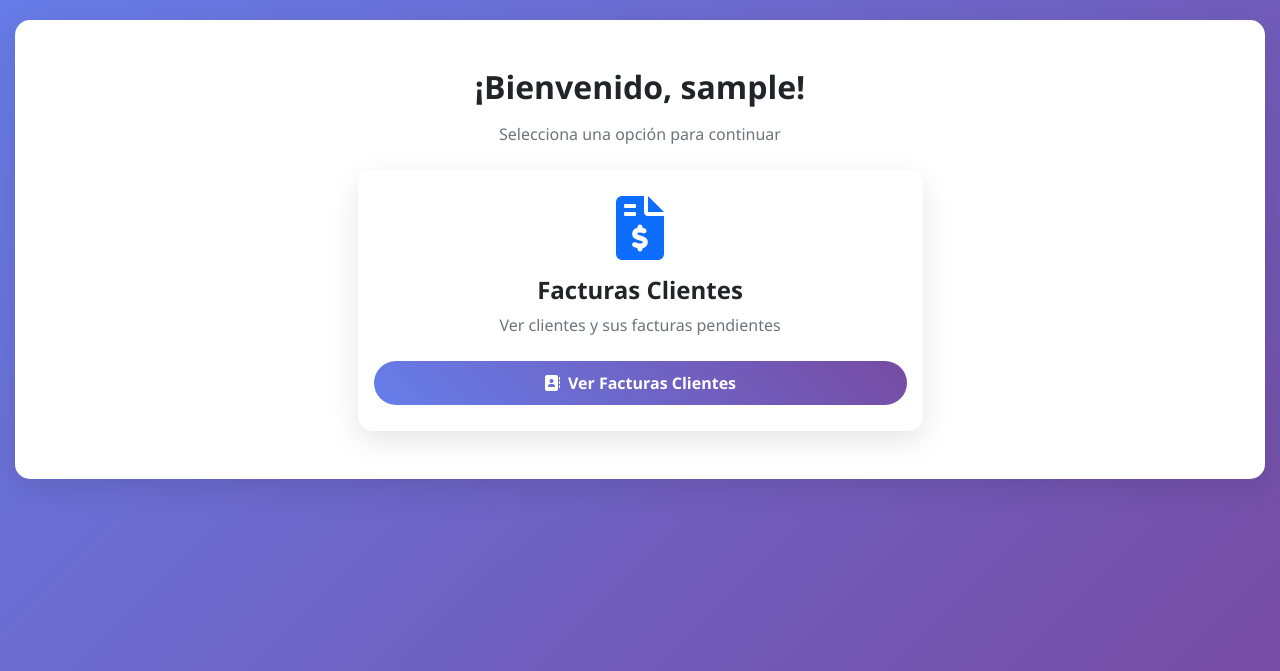
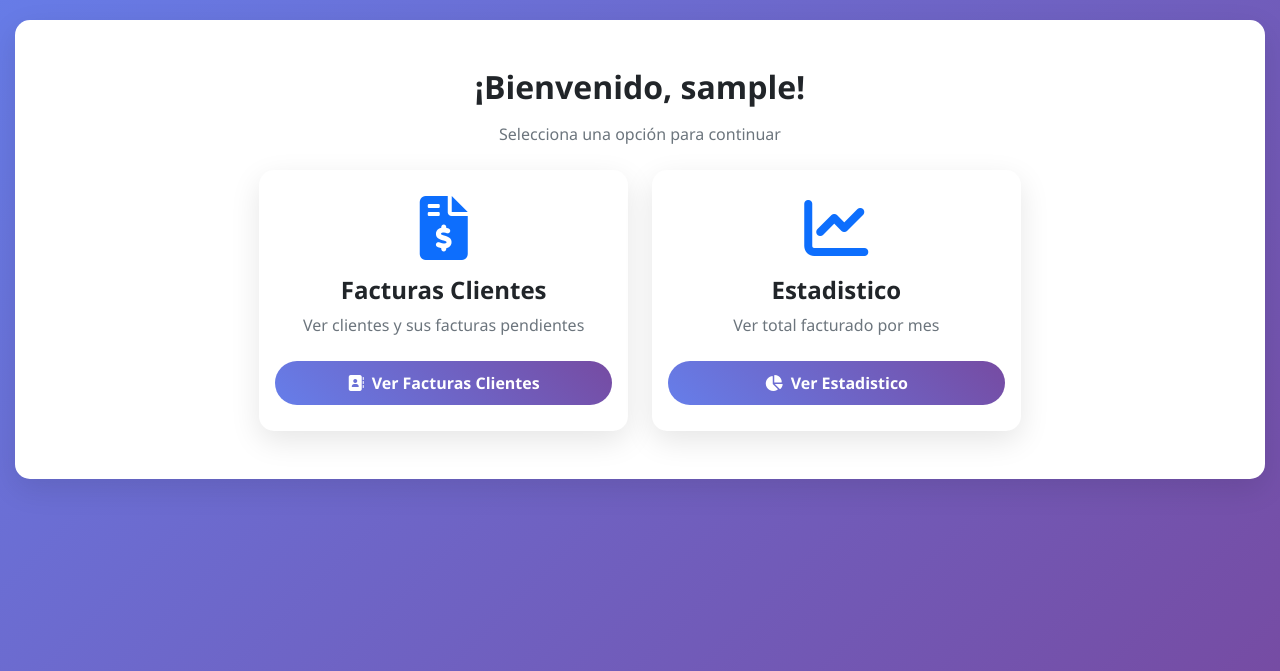
Before and after one commit to WstdCodex/App-Vendedores2, a Flask app: page /dashboard in a window 1280 px wide. Shown: the part 91-762 px from the top of the page. Run offline with Flask 3, Linux system fonts and the light colour scheme; the visitor is signed in with stand-in values (Sample User, id 1); some libraries are stand-ins or nearby versions.

Commit message:
Add monthly statistics view and dashboard link

```diff
--- a/app.py
+++ b/app.py
@@ -1,6 +1,7 @@
 # app.py
 from flask import Flask, render_template, request, redirect, url_for, session, flash, jsonify, Response
 from odoo_connection import OdooConnection
+from datetime import datetime
 
 app = Flask(__name__)
 app.secret_key = 'tu_clave_secreta_aqui'  # Cambiar por una clave segura
@@ -53,6 +54,35 @@ def dashboard():
         return redirect(url_for('login'))
 
     return render_template('dashboard.html', user_name=session.get('user_name', 'Usuario'))
+
+
+@app.route('/estadistico')
+def estadistico():
+    if 'user_id' not in session:
+        return redirect(url_for('login'))
+
+    mes = request.args.get('mes')
+    try:
+        if mes:
+            year, month = map(int, mes.split('-'))
+        else:
+            now = datetime.now()
+            year, month = now.year, now.month
+    except ValueError:
+        now = datetime.now()
+        year, month = now.year, now.month
+
+    try:
+        odoo = OdooConnection(ODOO_CONFIG['url'], ODOO_CONFIG['db'],
+                              session['username'], session['password'])
+        odoo.uid = session['user_id']
+        total = odoo.get_total_gastos_mes(session['user_id'], year, month)
+    except Exception as e:
+        flash(f'Error al cargar estadísticas: {str(e)}', 'error')
+        total = None
+
+    selected_month = f"{year:04d}-{month:02d}"
+    return render_template('estadistico.html', total=total, mes=selected_month)
 
 @app.route('/clientes')
 def clientes():
--- a/templates/dashboard.html
+++ b/templates/dashboard.html
@@ -11,8 +11,8 @@
                 <h2 class="fw-bold mb-3">¡Bienvenido, {{ user_name }}!</h2>
                 <p class="text-muted mb-4">Selecciona una opción para continuar</p>
 
-                <div class="row g-4">
-                    <div class="col-md-6 offset-md-3">
+                <div class="row g-4 justify-content-center">
+                    <div class="col-md-6 col-lg-4">
                         <div class="card h-100 border-primary">
                             <div class="card-body d-flex flex-column justify-content-center">
                                 <i class="fas fa-file-invoice-dollar fa-4x text-primary mb-3"></i>
@@ -24,6 +24,18 @@
                             </div>
                         </div>
                     </div>
+                    <div class="col-md-6 col-lg-4">
+                        <div class="card h-100 border-primary">
+                            <div class="card-body d-flex flex-column justify-content-center">
+                                <i class="fas fa-chart-line fa-4x text-primary mb-3"></i>
+                                <h4 class="fw-bold">Estadistico</h4>
+                                <p class="text-muted mb-4">Ver total facturado por mes</p>
+                                <a href="{{ url_for('estadistico') }}" class="btn btn-primary">
+                                    <i class="fas fa-chart-pie me-2"></i>Ver Estadistico
+                                </a>
+                            </div>
+                        </div>
+                    </div>
                 </div>
             </div>
         </div>
```
Also changed, not shown: odoo_connection.py (+30 -0 lines), templates/estadistico.html (added, +38 -0 lines).
